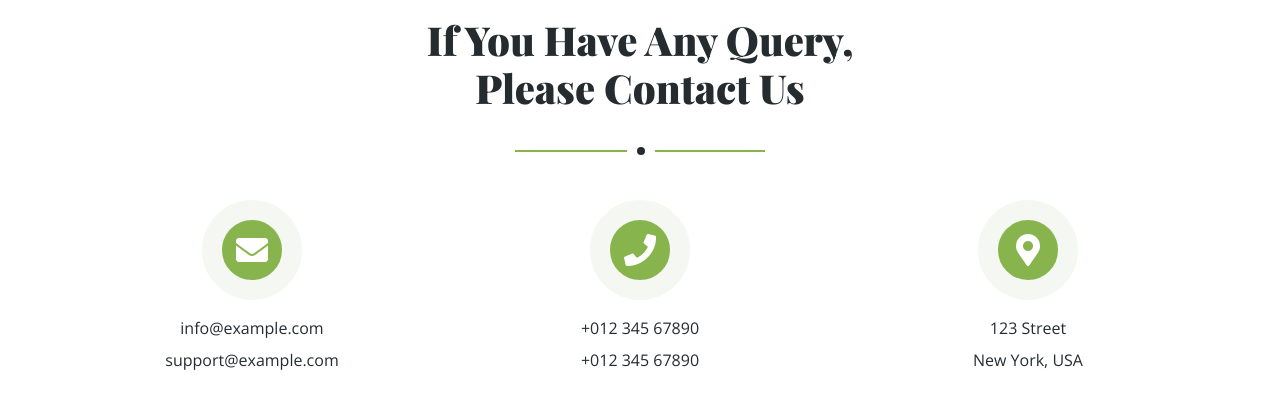
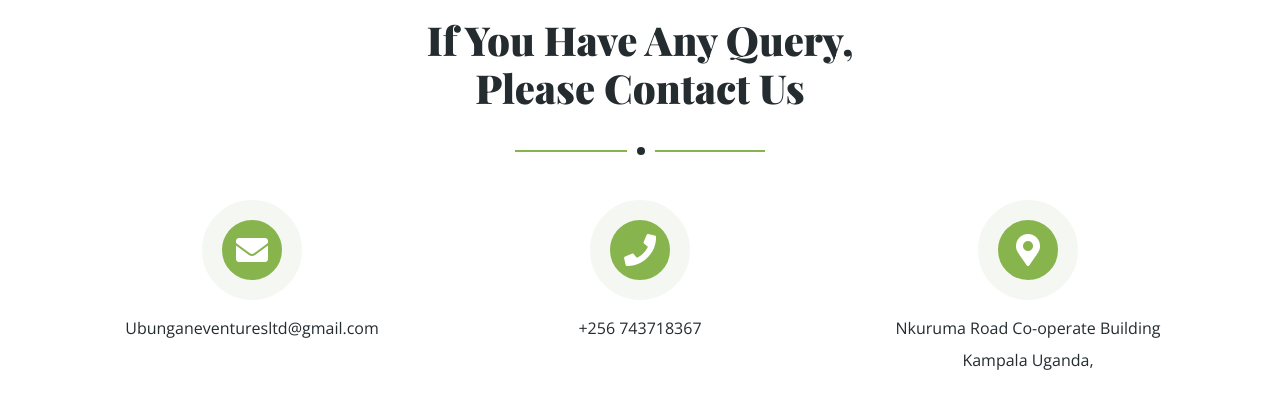
Before and after one commit to bradiepoa/ubangane, a Django app: page /contacts in a window 1280 px wide. Shown: the part 531-951 px from the top of the page. Run offline with Django 5.2, Linux system fonts and the light colour scheme; some libraries are stand-ins or nearby versions; grey boxes are pictures that could not be loaded.

Commit message:
modified:   mainweb/templates/mainweb/index.html

```diff
--- a/mainweb/templates/mainweb/contactus.html
+++ b/mainweb/templates/mainweb/contactus.html
@@ -30,25 +30,23 @@
                 <div class="btn-square mx-auto mb-3">
                     <i class="fa fa-envelope fa-2x text-white"></i>
                 </div>
-                <p class="mb-2">info@example.com</p>
-                <p class="mb-0">support@example.com</p>
+                <p class="mb-2">Ubunganeventuresltd@gmail.com</p>
             </div>
             <div class="col-md-4 text-center wow fadeInUp" data-wow-delay="0.4s">
                 <div class="btn-square mx-auto mb-3">
                     <i class="fa fa-phone fa-2x text-white"></i>
                 </div>
-                <p class="mb-2">+012 345 67890</p>
-                <p class="mb-0">+012 345 67890</p>
+                <p class="mb-2">+256 743718367</p>
             </div>
             <div class="col-md-4 text-center wow fadeInUp" data-wow-delay="0.5s">
                 <div class="btn-square mx-auto mb-3">
                     <i class="fa fa-map-marker-alt fa-2x text-white"></i>
                 </div>
-                <p class="mb-2">123 Street</p>
-                <p class="mb-0">New York, USA</p>
+                <p class="mb-2">Nkuruma Road Co-operate Building</p>
+                <p class="mb-0">Kampala Uganda,</p>
             </div>
         </div>
-        <div class="row g-5">
+        <!-- <div class="row g-5">
             <div class="col-lg-6 wow fadeInUp" data-wow-delay="0.1s">
                 <h3 class="mb-4">Need a functional contact form?</h3>
                 <p class="mb-4">The contact form is currently inactive. Get a functional and working contact form with Ajax & PHP in a few minutes. Just copy and paste the files, add a little code and you're done. <a href="https://htmlcodex.com/contact-form">Download Now</a>.</p>
@@ -92,7 +90,7 @@
                     tabindex="0"></iframe>
                 </div>
             </div>
-        </div>
+        </div> -->
     </div>
 </div>
 <!-- Contact End -->
--- a/mainweb/templates/mainweb/index.html
+++ b/mainweb/templates/mainweb/index.html
@@ -74,7 +74,7 @@
                             <small class="fa fa-star text-primary"></small>
                             <small class="fa fa-star text-primary"></small>
                         </div>
-                        <h4 class="mb-3">Nature close tea</h4>
+                        <h4 class="mb-3">Vanilla</h4>
                         <p>Aliqu diam amet diam et eos. Clita erat ipsum lorem erat ipsum lorem sit sed</p>
 
                     </div>
@@ -95,7 +95,7 @@
                             <small class="fa fa-star text-primary"></small>
                             <small class="fa fa-star text-primary"></small>
                         </div>
-                        <h4 class="mb-3">Green tea tulsi</h4>
+                        <h4 class="mb-3">Cocoa</h4>
                         <p>Aliqu diam amet diam et eos. Clita erat ipsum lorem erat ipsum lorem sit sed</p>
 
                     </div>
@@ -116,7 +116,7 @@
                             <small class="fa fa-star text-primary"></small>
                             <small class="fa fa-star text-primary"></small>
                         </div>
-                        <h4 class="mb-3">Instant tea premix</h4>
+                        <h4 class="mb-3">Sun Flower</h4>
                         <p>Aliqu diam amet diam et eos. Clita erat ipsum lorem erat ipsum lorem sit sed</p>
 
                     </div>
```
